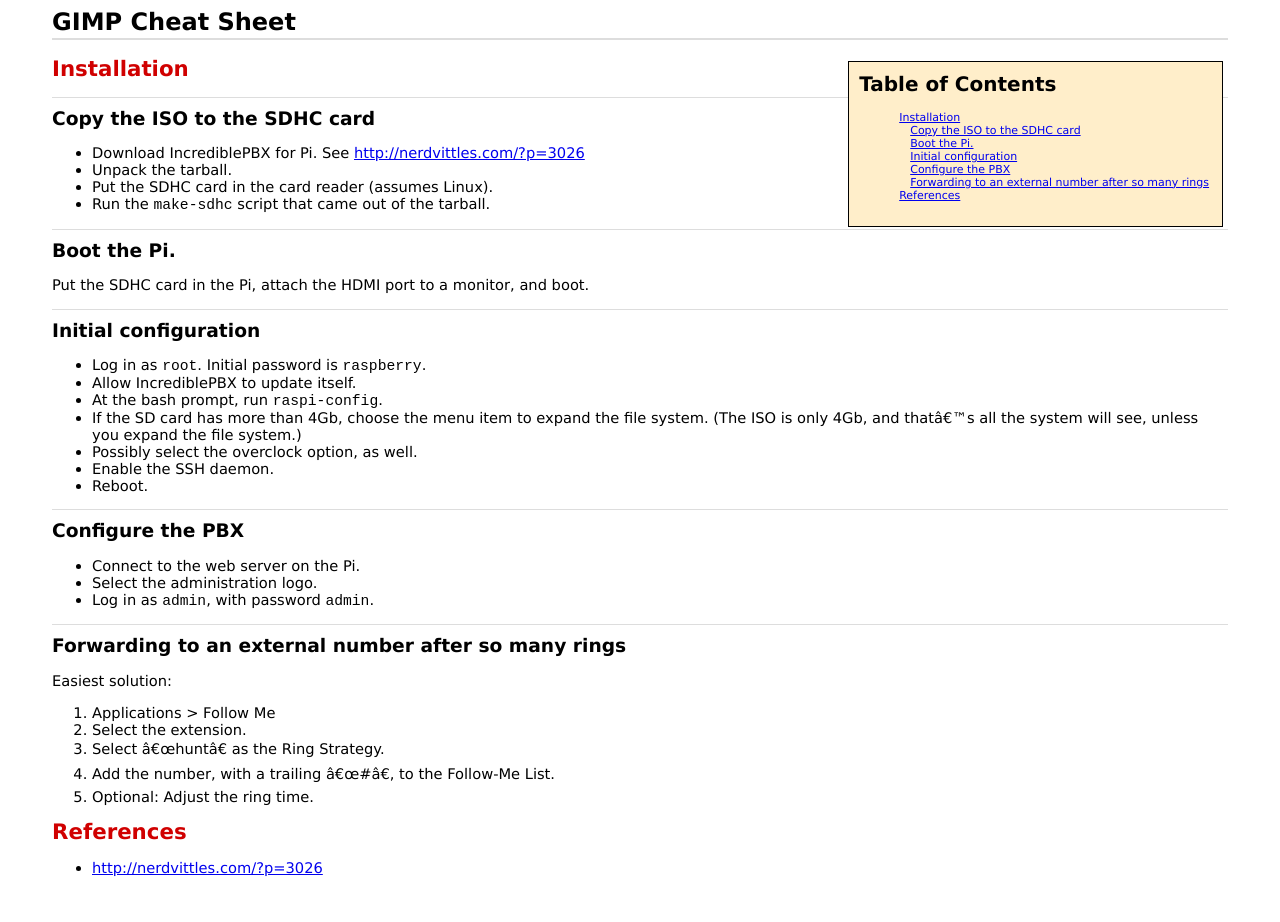
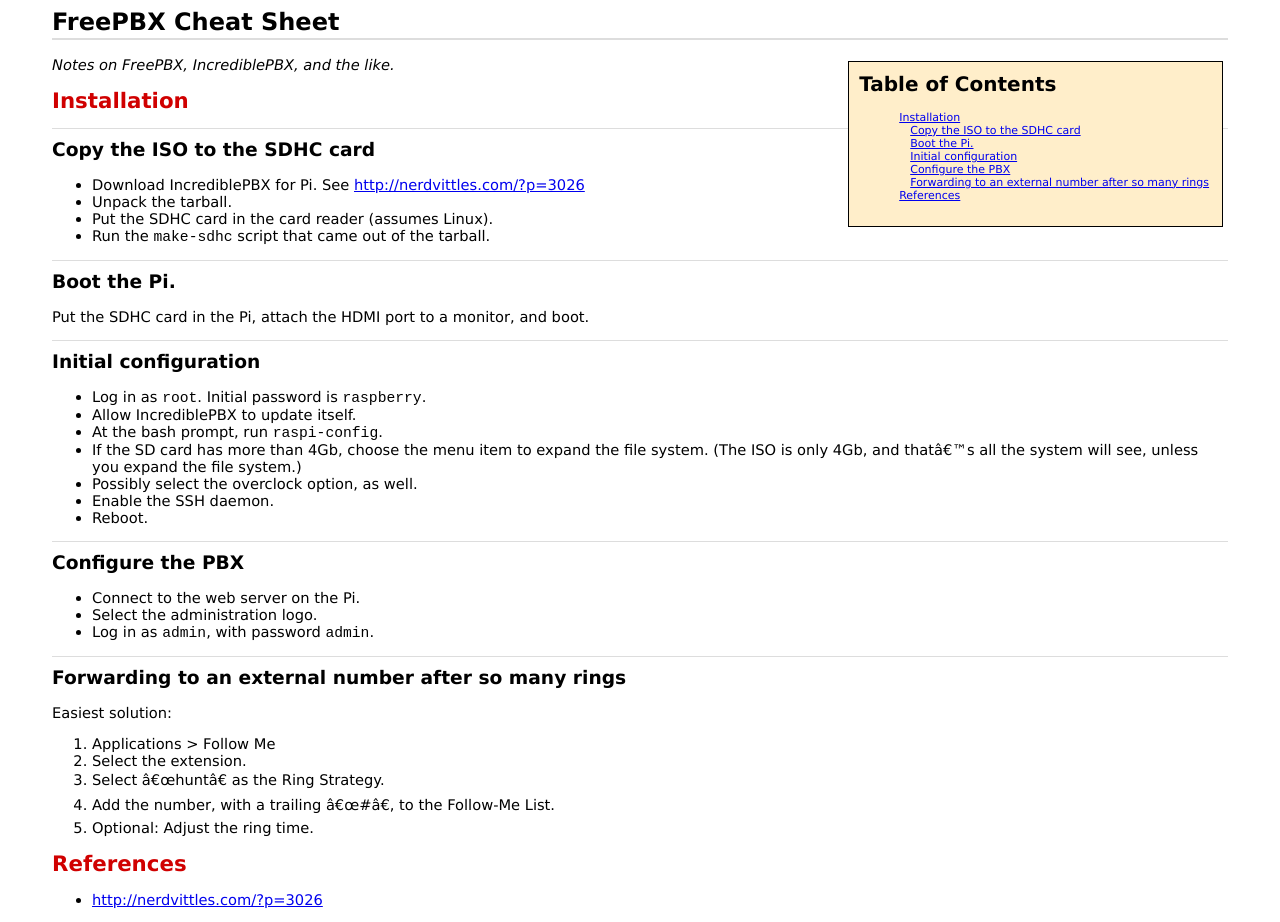
Before and after one commit to bmc/cheat-sheets, a Jekyll site: the page built from FreePBX.md, in a window 1280 px wide. Built offline with Jekyll 4.4.1, drawn with Linux system fonts in a browser that asks for light colours; before the commit the page ends 900 px from its top, so only the background shows below that.

Commit message:
Fixed title

```diff
--- a/FreePBX.md
+++ b/FreePBX.md
@@ -1,7 +1,9 @@
 ---
-title: GIMP Cheat Sheet
+title: FreePBX Cheat Sheet
 layout: cheat-sheet
 ---
+
+*Notes on FreePBX, IncrediblePBX, and the like.*
 
 # Installation
 
```
